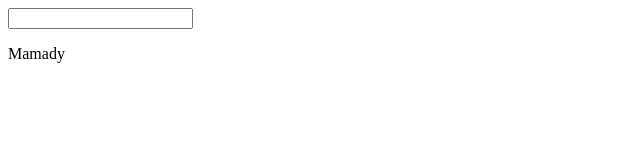
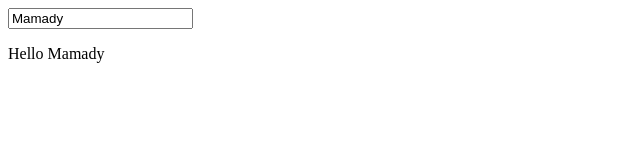
Before and after one commit to mamady310/angular2020, an Angular app: page / in a window 1280 px wide. Shown: the top 160 px of the page, without its empty margins (0-640 px from the left). Built offline with nearby package versions, Linux system fonts and the light colour scheme.

Commit message:
added forms module to app.module

```diff
--- a/src/app/app.component.html
+++ b/src/app/app.component.html
@@ -1,2 +1,2 @@
-<input type="text">
-<p>{{ name }}</p>
+<input type="text" [(ngModel)]="name">
+<p> Hello {{ name }}</p>
--- a/src/app/app.component.ts
+++ b/src/app/app.component.ts
@@ -6,5 +6,5 @@
   styleUrls: ['./app.component.css']
 })
 export class AppComponent {
-  name = 'Mamady';
+  name  = 'Mamady';
 }
--- a/src/app/app.module.ts
+++ b/src/app/app.module.ts
@@ -1,6 +1,6 @@
 import { BrowserModule } from '@angular/platform-browser';
 import { NgModule } from '@angular/core';
-
+import { FormsModule } from '@angular/forms'
 import { AppComponent } from './app.component';
 
 @NgModule({
@@ -8,7 +8,8 @@
     AppComponent
   ],
   imports: [
-    BrowserModule
+    BrowserModule,
+    FormsModule,
   ],
   providers: [],
   bootstrap: [AppComponent]
```
